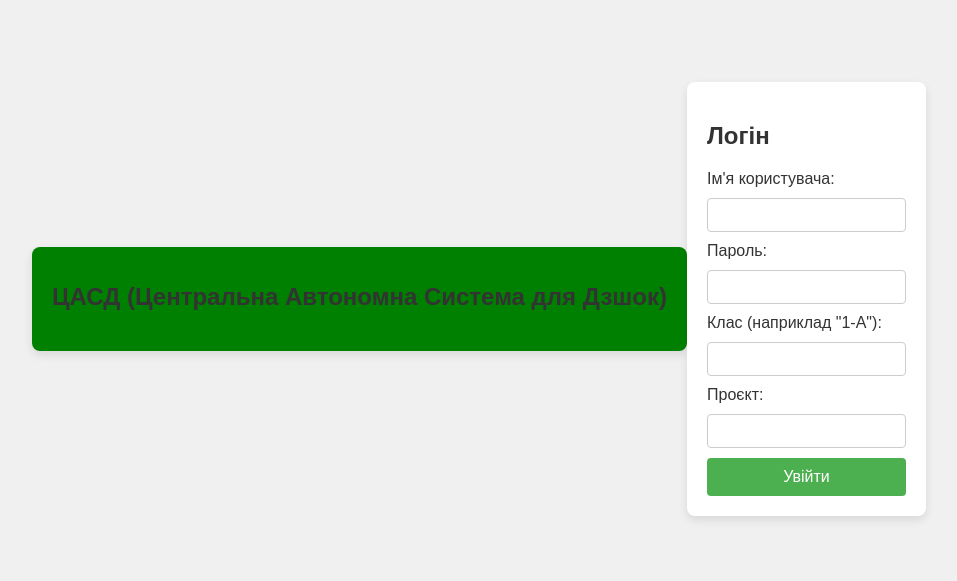
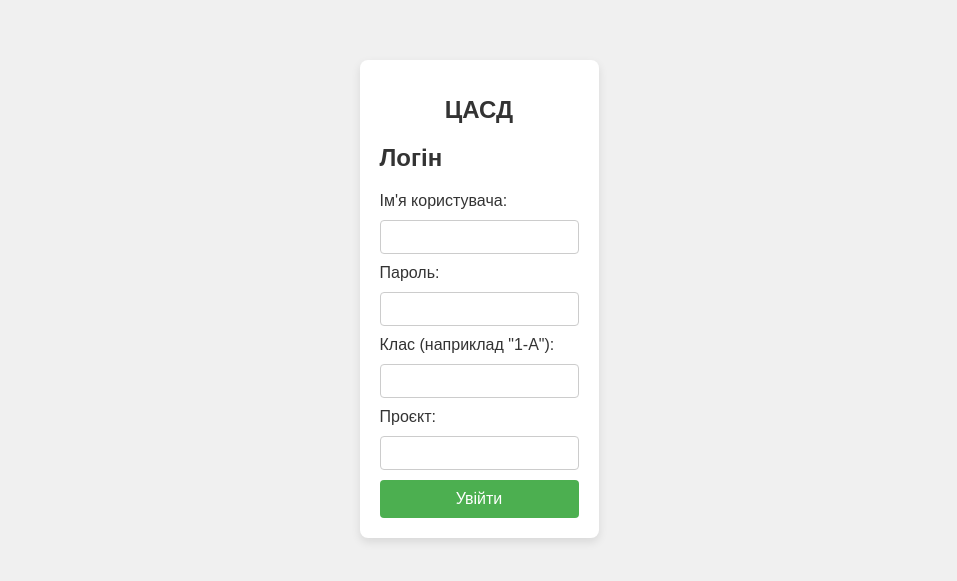
Before and after one commit to MovieaT33/CASH, a plain HTML site: page index.html in a window 1280 px wide. Shown: the part 101-682 px from the top of the page, without its empty margins (161-1118 px from the left). Drawn offline with nearby package versions, Linux system fonts and the light colour scheme.

Commit message:
Update index.html

```diff
--- a/index.html
+++ b/index.html
@@ -13,13 +13,6 @@
             align-items: center;
             height: 100vh;
             margin: 0;
-        }
-
-        .title-container {
-            background-color: green;
-            padding: 20px;
-            border-radius: 8px;
-            box-shadow: 0 4px 10px rgba(0, 0, 0, 0.1);
         }
 
         .login-container {
@@ -70,11 +63,8 @@
 </head>
 <body>
 
-    <div class="title-container">
-        <h1>ЦАСД (Центральна Автономна Система для Дзшок)</h1>
-    </div>
-
     <div class="login-container">
+        <h1>ЦАСД</h1>
         <h2>Логін</h2>
         <form id="loginForm">
             <label for="username">Ім'я користувача:</label>
```
